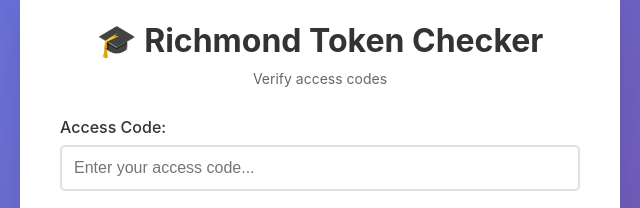
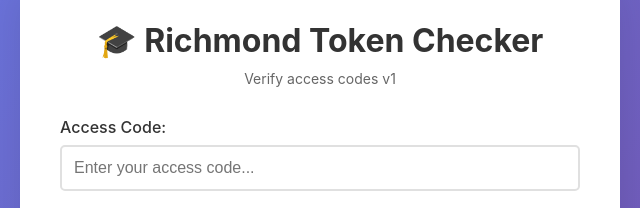
Before and after one commit to yepzhi/richmond-token-check, a website: page index.html in a window 1280 px wide. Shown: the part 180-388 px from the top of the page, 320-960 px from the left. Drawn offline with Linux system fonts and the light colour scheme.

```diff
--- a/index.html
+++ b/index.html
@@ -290,7 +290,7 @@
 <body>
     <div class="container">
         <h1>🎓 Richmond Token Checker</h1>
-        <p class="subtitle">Verify access codes</p>
+        <p class="subtitle">Verify access codes v1</p>
 
         <form id="tokenForm">
             <div class="form-group">
```
